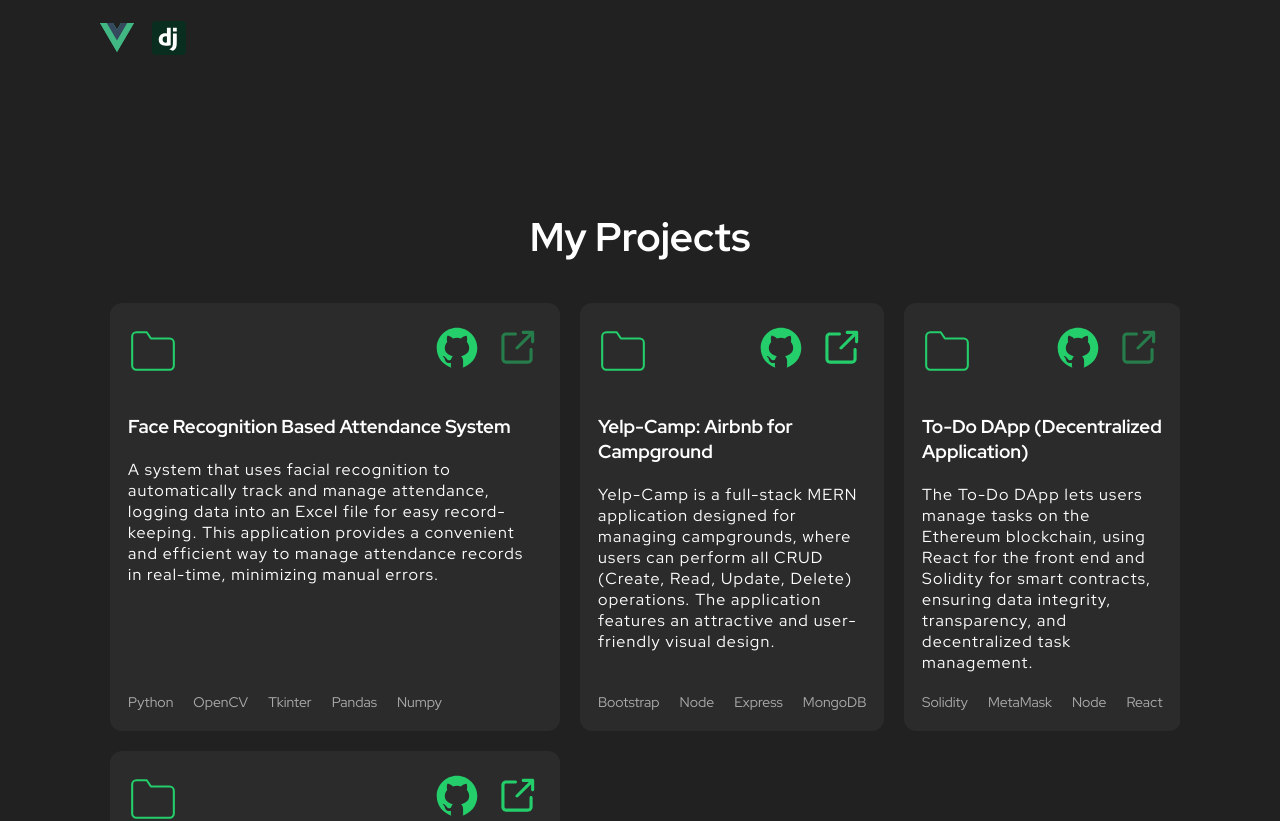
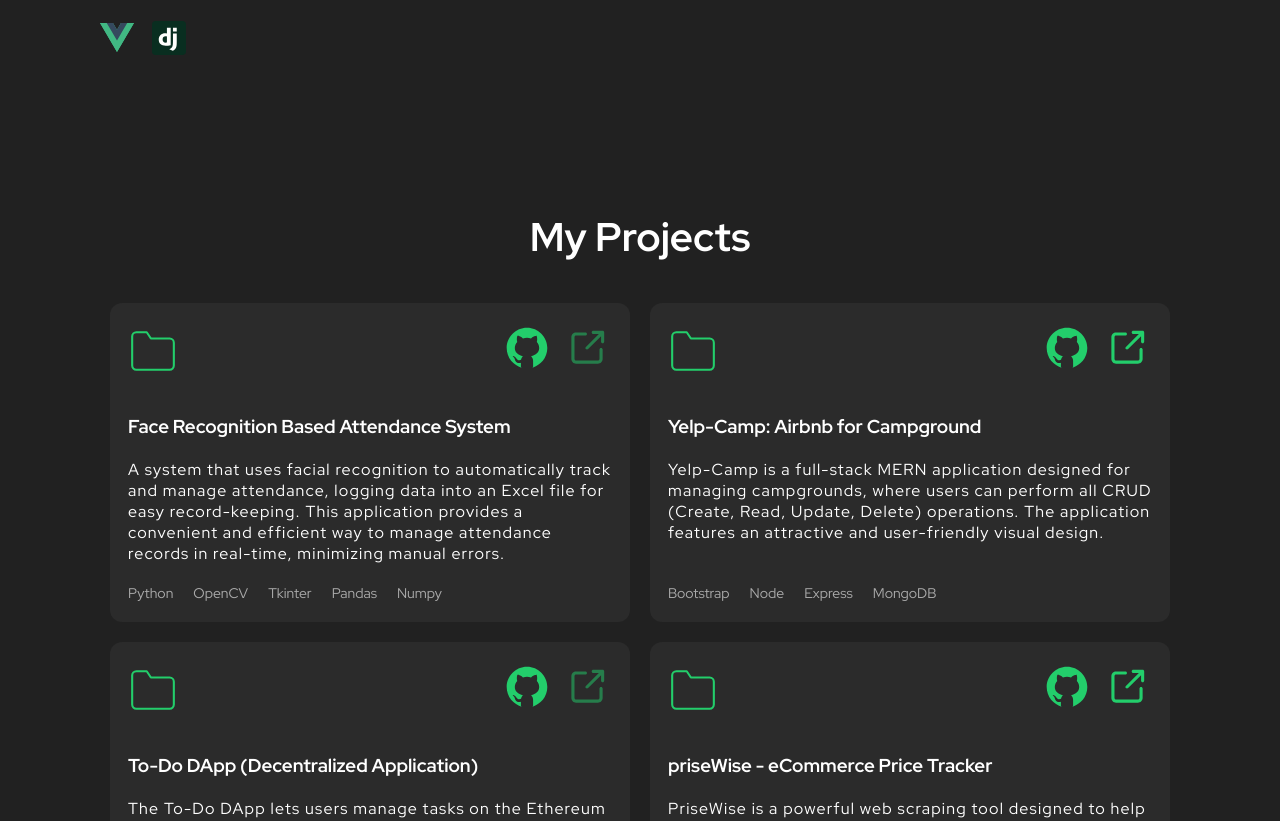
Before and after one commit to divyanshuu8/Divyanshu-Portfolio, a React (Create React App) app: page / in a window 1280 px wide. Shown: the part 1287-2108 px from the top of the page. Built offline with nearby package versions, Linux system fonts and the light colour scheme.

Commit message:
project section fix

```diff
--- a/src/components/Project/Project.tsx
+++ b/src/components/Project/Project.tsx
@@ -6,7 +6,7 @@ import ScrollAnimation from "react-animate-on-scroll";
 
 export function Project() {
   return (
-    <Container id="project">
+    <Container id="project" >
       <h2>My Projects</h2>
       <div className="projects">
         <ScrollAnimation animateIn="flipInX">
--- a/src/components/Project/styles.ts
+++ b/src/components/Project/styles.ts
@@ -1,23 +1,22 @@
 import styled from "styled-components";
-
 
 export const Container = styled.section`
   margin-top: 15rem;
 
-  h2{
+  h2 {
     text-align: center;
     font-size: 4rem;
     margin-bottom: 3rem;
   }
-  .projects{
+  .projects {
     display: grid;
-    grid-template-columns: repeat(3, 1fr);
+    grid-template-columns: repeat(2, 1fr);
     grid-template-rows: auto;
     gap: 2rem;
     padding: 1rem;
     overflow: hidden;
 
-    .project{
+    .project {
       padding: 2rem 1.8rem;
       background-color: #2b2b2b;
       border-radius: 1.2rem;
@@ -25,48 +24,48 @@ export const Container = styled.section`
       display: flex;
       flex-direction: column;
       height: 100%;
-      color: #FFF;
-      &:hover{
+      color: #fff;
+      &:hover {
         transform: translateY(-5px);
         background-color: var(--pink);
       }
 
-      header{
+      header {
         display: flex;
         align-items: center;
         justify-content: space-between;
         color: var(--blue);
         margin-bottom: 3.6rem;
-        .project-links{
+        .project-links {
           display: flex;
           align-items: center;
           gap: 1rem;
         }
         a > img {
-          width: 5.0rem;
+          width: 5rem;
         }
       }
 
-      h3{
+      h3 {
         margin-bottom: 2rem;
       }
 
-      p{
+      p {
         letter-spacing: 0.12rem;
         margin-bottom: 2rem;
-        a{
-          color: #FFFF;
+        a {
+          color: #ffff;
           border-bottom: 1px solid var(--green);
           transition: color 0.25s;
-          &:hover{
+          &:hover {
             color: var(--green);
           }
         }
       }
 
-      footer{
+      footer {
         margin-top: auto;
-        .tech-list{
+        .tech-list {
           display: flex;
           align-items: center;
           gap: 2rem;
@@ -74,19 +73,32 @@ export const Container = styled.section`
           opacity: 0.6;
         }
       }
-
     }
   }
 
-  @media (max-width: 960px){
-    .projects{
-      grid-template-columns: 1fr 1fr;
+  @media (max-width: 960px) {
+    .projects {
+      grid-template-columns: 1fr 1fr; // Two columns for medium screens
+      padding: 0 1rem; // Prevent overflow
     }
   }
 
-  @media (max-width: 740px){
-    .projects{
-      grid-template-columns: 1fr;
-    }
+  @media (max-width: 740px) {
+  .projects {
+    display: flex; // Use flexbox for layout
+    flex-direction: column; // Stack items in a column
+    padding: 0 1rem; // Horizontal padding to prevent overflow
+    box-sizing: border-box; // Include padding in width calculation
+    width: 100%; // Full width
+    overflow: hidden; // Prevent overflow
+    gap: 2rem; // Optional: Add spacing between items
   }
-`
+
+  .project {
+    padding: 1.5rem; // Adjust padding for smaller screens
+    margin: 0 auto; // Center project items
+    width: 100%; // Full width for project items
+  }
+}
+
+`;
```
